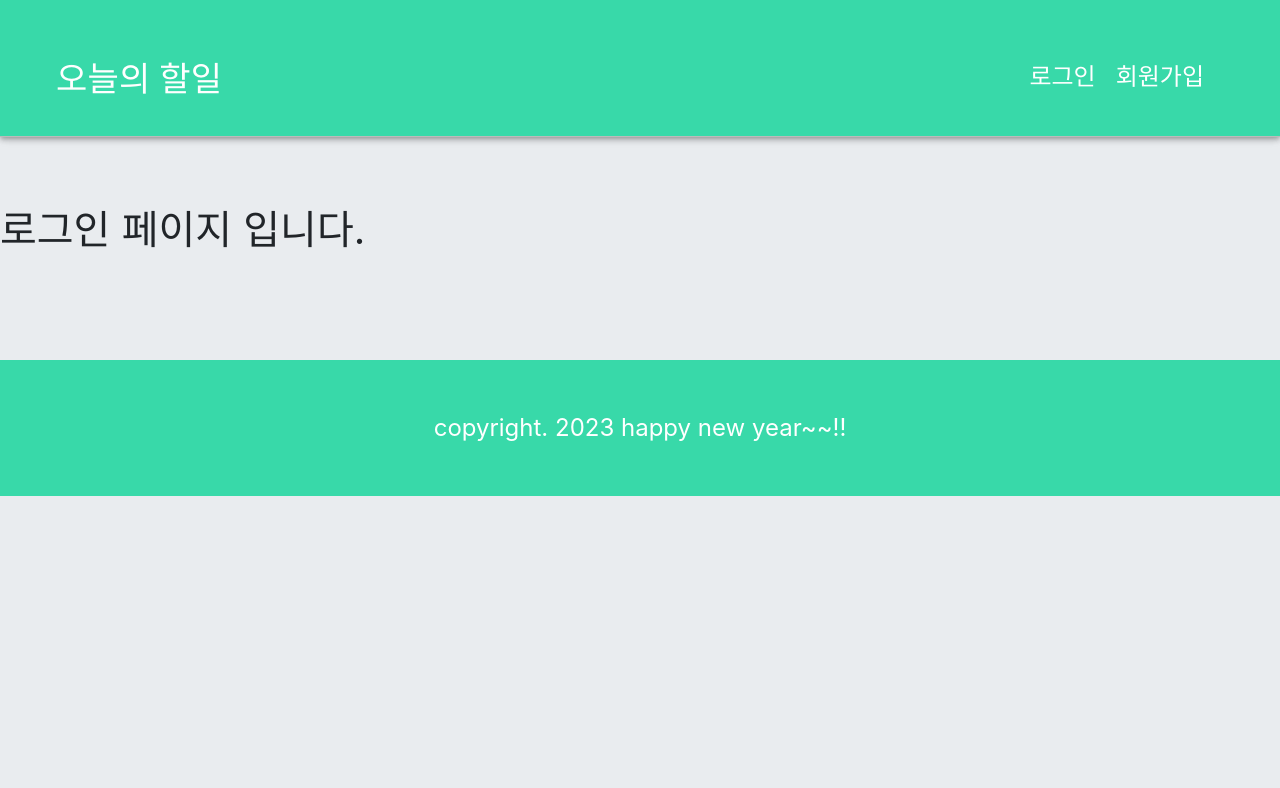
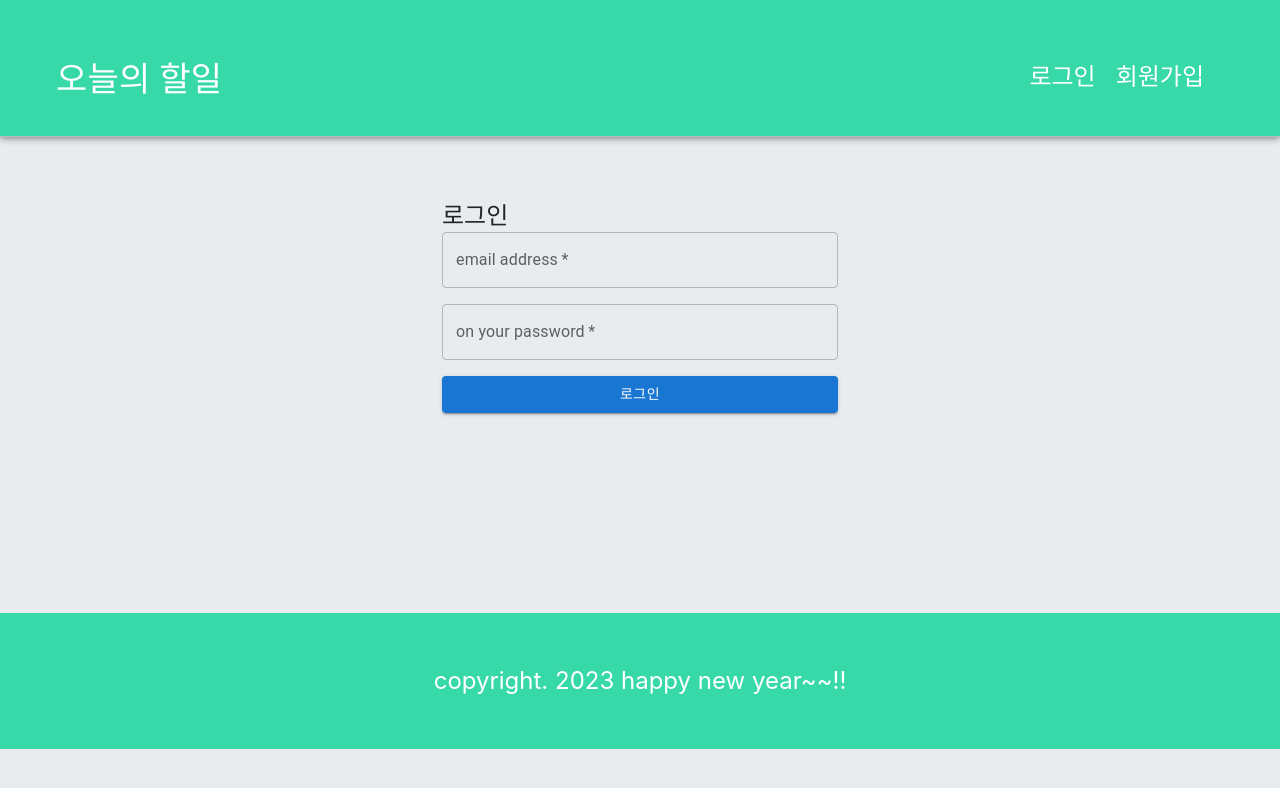
Before and after one commit to teataeho/react-todo-app, a React (Create React App) app: page /login in a window 1280 px wide. Shown: the top 788 px of the page. Built offline with nearby package versions, Linux system fonts and the light colour scheme; the HTML template or start-up script is replaced by a standard one.

Commit message:
23.06.23 #13-1.로그인 기능 구현 중

```diff
--- a/src/component/user/Login.js
+++ b/src/component/user/Login.js
@@ -1,11 +1,126 @@
 import React from 'react'
+import {Button, Container, Grid,
+    TextField, Typography, Link} from "@mui/material";
+
+import { API_BASE_URL as BASE, USER } from '../../config/host-config';
 
 const Login = () => {
+
+    const REQUEST_URL = BASE + USER + '/signin';
+
+
+    //서버에 비동기 로그인 요청
+    //함수 앞에 async를 붙이면 해당 함수는 프로미스 객체를 바로 리턴합니다.
+    const fetchLogin = async() => {
+
+        //사용자가 입력한 이메일, 비밀번호 입력 태그 얻어오기
+        const $email = document.getElementById('email');
+        const $password = document.getElementById('password');
+
+        //await는 async로 선언된 함수에서만 사용이 가능합니다.
+        //await는 프로미스 객체가 처리될 때까지 기다립니다.
+        //프로미스 객체의 반환값을 바로 활용할 수 있게 도와줍니다.
+        //then()을 활용하는 것보다 가독성이 좋고 쓰기도 쉽습니다.
+        const res = await fetch(REQUEST_URL, {
+            method: 'POST',
+            headers: { 'content-type' : 'application/json' },
+            body: JSON.stringify({
+                email: $email.value,
+                password: $password.value
+            })
+        });
+
+        if (res.status === 400) {
+            const text = await res.text();
+            alert(text);
+            return;
+        }
+
+        const json = await res.json();
+        console.log(json);
+
+        // fetch(REQUEST_URL, {
+        //     method: 'POST',
+        //     headers: { 'content-type' : 'application/json' },
+        //     body: JSON.stringify({
+        //         email: $email.value,
+        //         password: $password.value
+        //     })
+        // })
+        // .then(res => {
+        //     if(res.status === 400) { // 가입이 안되어있거나, 비번 틀린 경우
+        //         return res.text();
+        //     }
+        //     return res.json();
+        // })
+        // .then(result => {
+        //     if(typeof result === 'string') {
+        //         alert(result);
+        //         return;
+        //     }
+        //     console.log(result);
+        // })
+    }
+
+    //로그인 요청 핸들러
+    const loginHandler = e => {
+        e.preventDefault();
+
+        // 서버에 로그인 요청 전송
+        fetchLogin();
+
+    }
+
     return (
-        <div style={{ marginTop: '200px', fontSize: '40px' }}>
-            로그인 페이지 입니다.
-        </div>
-    )
+        <Container component="main" maxWidth="xs" style={{ margin: "200px auto" }}>
+            <Grid container spacing={2}>
+                <Grid item xs={12}>
+                    <Typography component="h1" variant="h5">
+                        로그인
+                    </Typography>
+                </Grid>
+            </Grid>
+
+            <form noValidate onSubmit={loginHandler}>
+
+                <Grid container spacing={2}>
+                    <Grid item xs={12}>
+                        <TextField
+                            variant="outlined"
+                            required
+                            fullWidth
+                            id="email"
+                            label="email address"
+                            name="email"
+                            autoComplete="email"
+                        />
+                    </Grid>
+                    <Grid item xs={12}>
+                        <TextField
+                            variant="outlined"
+                            required
+                            fullWidth
+                            name="password"
+                            label="on your password"
+                            type="password"
+                            id="password"
+                            autoComplete="current-password"
+                        />
+                    </Grid>
+                    <Grid item xs={12}>
+                        <Button
+                            type="submit"
+                            fullWidth
+                            variant="contained"
+                            color="primary"
+                        >
+                            로그인
+                        </Button>
+                    </Grid>
+                </Grid>
+            </form>
+        </Container>
+      );
 }
 
 export default Login
```
